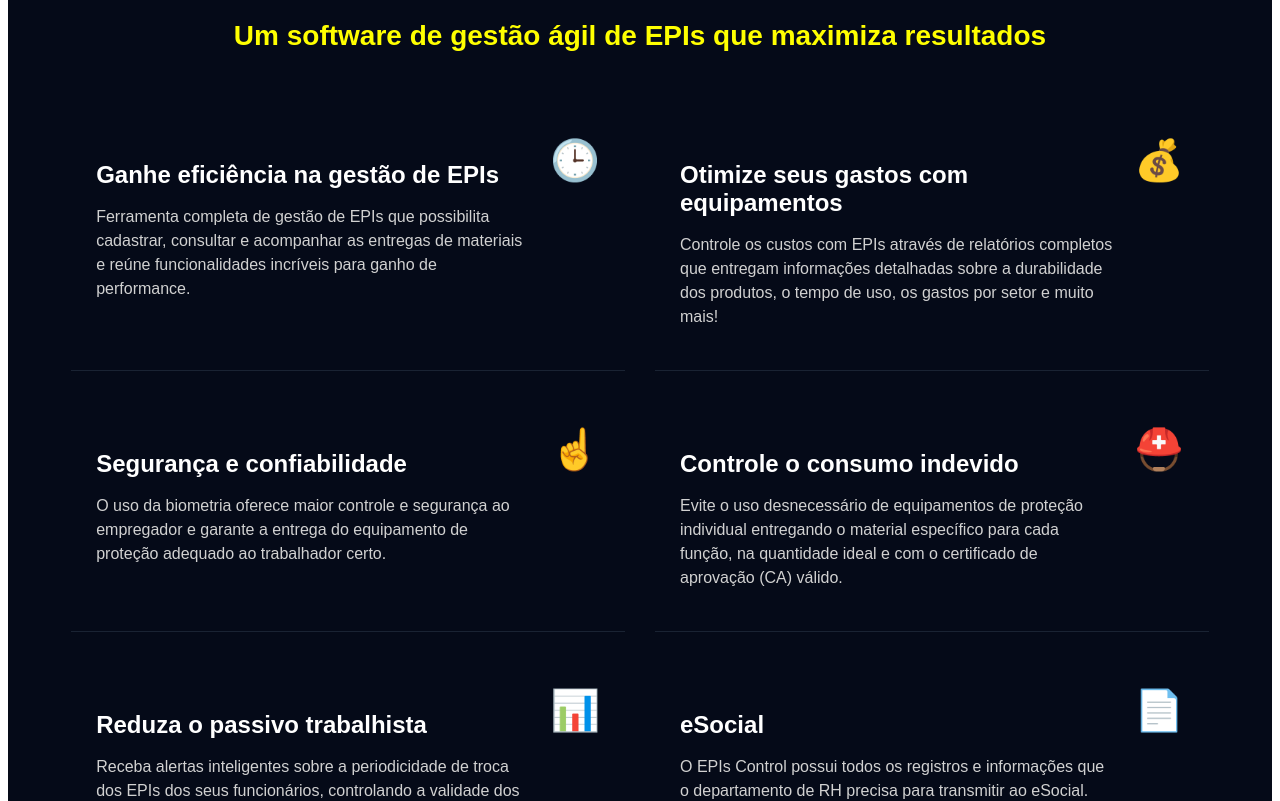
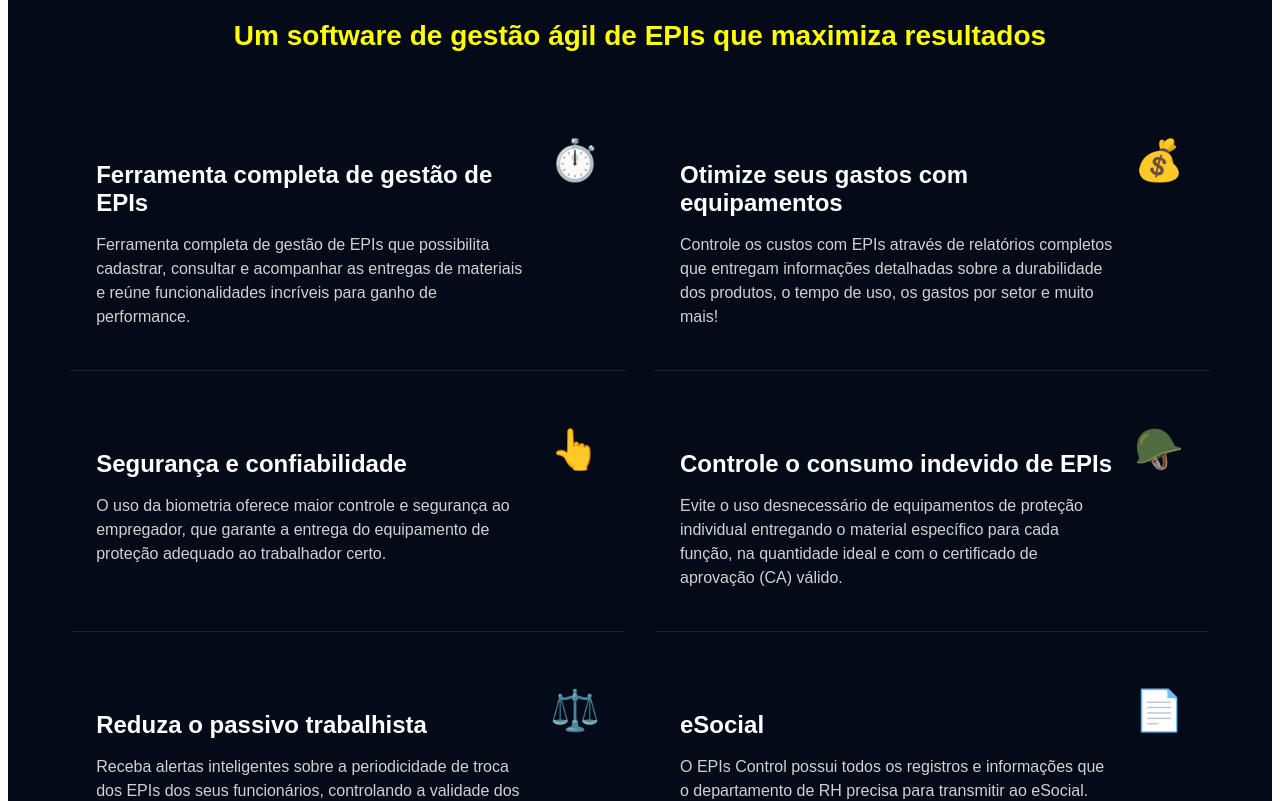
Before and after one commit to maikezzk7-spec/EpisControl, a Vue app: page / in a window 1280 px wide. Shown: the part 720-1521 px from the top of the page. Built offline with nearby package versions, Linux system fonts and the light colour scheme.

Commit message:
Ajustes de ícones

```diff
--- a/src/views/home.vue
+++ b/src/views/home.vue
@@ -18,12 +18,12 @@
     <h2 class="section-title">Um software de gestão ágil de EPIs que maximiza resultados</h2>
 
     <section class="benefits-grid">
-      <div class="benefit-item">
+     <div class="benefit-item">
         <div class="benefit-text">
-          <h3>Ganhe eficiência na gestão de EPIs</h3>
-          <p>Ferramenta completa de gestão de EPIs que possibilita cadastrar, consultar e acompanhar as entregas  de materiais e reúne funcionalidades incríveis para ganho de performance.</p>
+          <h3>Ferramenta completa de gestão de EPIs</h3>
+          <p>Ferramenta completa de gestão de EPIs que possibilita cadastrar, consultar e acompanhar as entregas de materiais e reúne funcionalidades incríveis para ganho de performance.</p>
         </div>
-        <span class="benefit-icon">🕒</span>
+        <span class="benefit-icon">⏱️</span>
       </div>
 
       <div class="benefit-item">
@@ -37,17 +37,17 @@
       <div class="benefit-item">
         <div class="benefit-text">
           <h3>Segurança e confiabilidade</h3>
-          <p>O uso da biometria oferece maior controle e segurança ao empregador e garante a entrega do equipamento de proteção adequado ao trabalhador certo.</p>
+          <p>O uso da biometria oferece maior controle e segurança ao empregador, que garante a entrega do equipamento de proteção adequado ao trabalhador certo.</p>
         </div>
-        <span class="benefit-icon">☝️</span>
+        <span class="benefit-icon">👆</span>
       </div>
 
       <div class="benefit-item">
         <div class="benefit-text">
-          <h3>Controle o consumo indevido</h3>
+          <h3>Controle o consumo indevido de EPIs</h3>
           <p>Evite o uso desnecessário de equipamentos de proteção individual entregando o material específico para cada função, na quantidade ideal e com o certificado de aprovação (CA) válido.</p>
         </div>
-        <span class="benefit-icon">⛑️</span>
+        <span class="benefit-icon">🪖</span>
       </div>
 
       <div class="benefit-item">
@@ -55,7 +55,7 @@
           <h3>Reduza o passivo trabalhista</h3>
           <p>Receba alertas inteligentes sobre a periodicidade de troca dos EPIs dos seus funcionários, controlando a validade dos equipamentos, data de entrega, próxima troca e prazo de validade.</p>
         </div>
-        <span class="benefit-icon">📊</span>
+        <span class="benefit-icon">⚖️</span>
       </div>
 
       <div class="benefit-item">
@@ -65,7 +65,8 @@
         </div>
         <span class="benefit-icon">📄</span>
       </div>
-    <div class="benefit-item">
+
+      <div class="benefit-item">
         <div class="benefit-text">
           <h3>Integração com os melhores softwares do mercado</h3>
           <p>O EPIs Control é um módulo de integração muito simples e completo com possibilidade de integração com qualquer software pela nuvem ou até mesmo por planilhas de Excel.</p>
```
